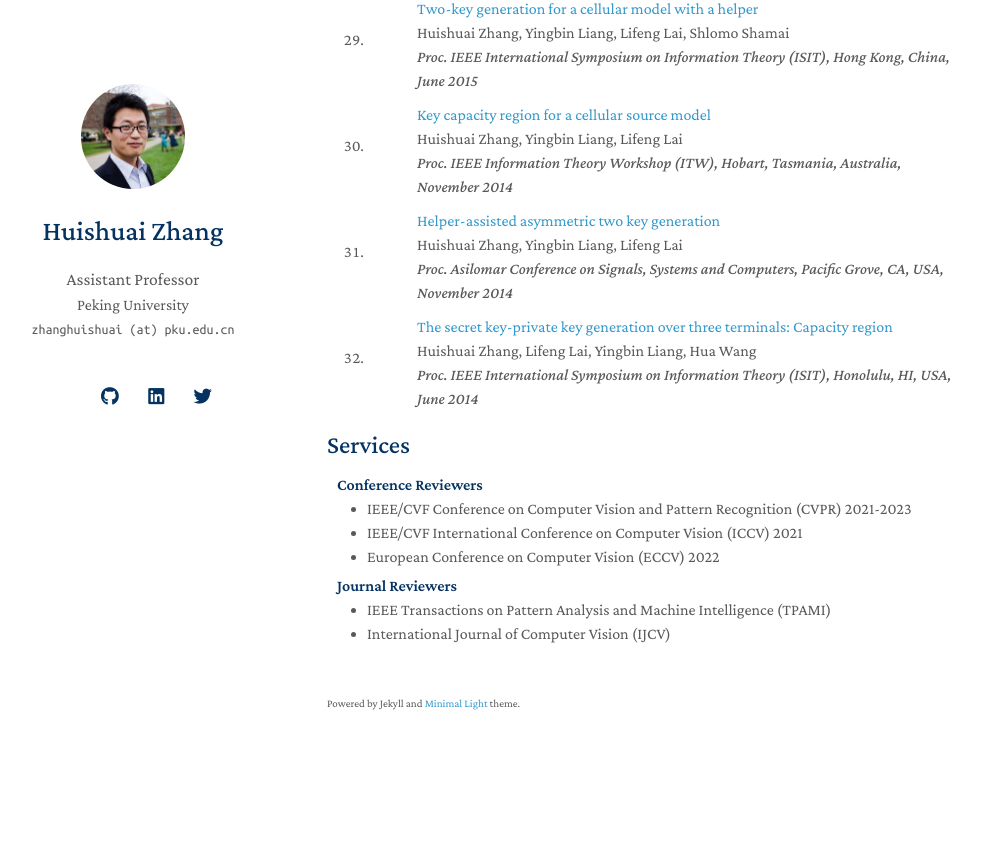
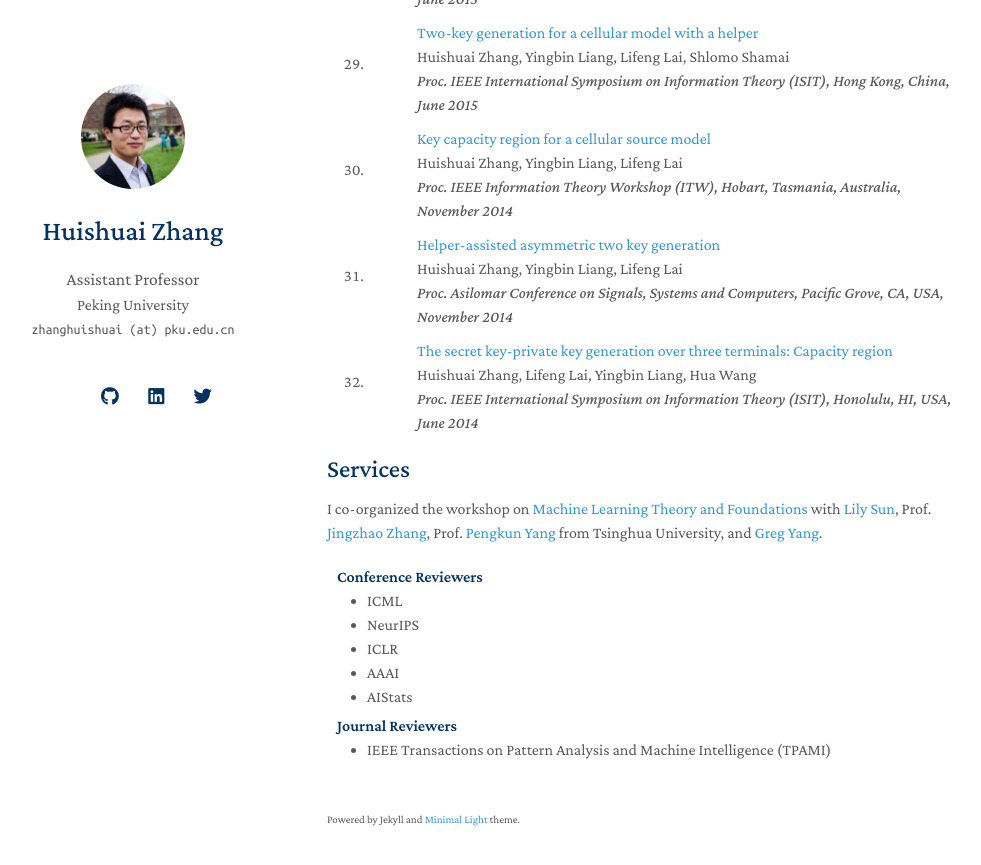
Before and after one commit to huishuai-git/huishuai-git.github.io, a Jekyll site: the page built from index.md, in a window 1280 px wide and 900 px high, scrolled down 3913 px. Shown: the top 865 px of the window, without its empty margins (143-1124 px from the left). Built offline with Jekyll 4.4.1, drawn with Linux system fonts in a browser that asks for light colours; nearby versions of some CDN libraries; a style sheet for code colours, icons or effects is not loaded; our own code applies the rules of GitHub Pages for plain Markdown files; before the commit the page ends 4697 px from its top, so only the background shows below that; some of the changed text lies outside the part shown.

Commit message:
modify index and services

```diff
--- a/_includes/services.md
+++ b/_includes/services.md
@@ -1,16 +1,20 @@
 ## Services
+
+I co-organized the workshop on [Machine Learning Theory and Foundations](https://www.microsoft.com/en-us/research/event/workshop-on-machine-learning-theory-and-foundations/) with [Lily Sun](https://www.microsoft.com/en-us/research/people/lisu/), Prof. [Jingzhao Zhang](https://sites.google.com/view/jingzhao/home), Prof. [Pengkun Yang](https://sites.google.com/site/pyangece/) from Tsinghua University, and [Greg Yang](https://thegregyang.com/).
 
 <h4 style="margin:0 10px 0;">Conference Reviewers</h4>
 
 <ul style="margin:0 0 5px;">
-  <li><a href="http://cvpr2023.thecvf.com/"><autocolor>IEEE/CVF Conference on Computer Vision and Pattern Recognition (CVPR) 2021-2023</autocolor></a></li>
-  <li><a href="http://iccv2021.thecvf.com/"><autocolor>IEEE/CVF International Conference on Computer Vision (ICCV) 2021</autocolor></a></li>
-  <li><a href="https://eccv2022.ecva.net/"><autocolor>European Conference on Computer Vision (ECCV) 2022</autocolor></a></li>
+  <li><a href="https://icml.cc"><autocolor>ICML</autocolor></a></li>
+  <li><a href="https://neurips.cc"><autocolor>NeurIPS</autocolor></a></li>
+  <li><a href="https://iclr.cc"><autocolor>ICLR</autocolor></a></li>
+  <li><a href="https://aaai.org"><autocolor>AAAI</autocolor></a></li>
+  <li><a href="https://aistats.org"><autocolor>AIStats</autocolor></a></li>
 </ul>
 
 <h4 style="margin:0 10px 0;">Journal Reviewers</h4>
 
 <ul style="margin:0 0 20px;">
   <li><a href="https://www.computer.org/csdl/journal/tp"><autocolor>IEEE Transactions on Pattern Analysis and Machine Intelligence (TPAMI)</autocolor></a></li>
-  <li><a href="https://www.springer.com/journal/11263"><autocolor>International Journal of Computer Vision (IJCV)</autocolor></a></li>
+  <!-- <li><a href="https://www.springer.com/journal/11263"><autocolor>IEEE Transactions </autocolor></a></li> -->
 </ul>
--- a/index.md
+++ b/index.md
@@ -5,7 +5,7 @@ layout: homepage
 ## About Me
 
 
-Hello! This is Huishuai Zhang. I am an assistant professor at [Wangxuan Institute of Computer Technology](https://www.icst.pku.edu.cn), Peking Universy. Before joining academia, I was a Principal Researcher at [Microsoft Research Asia](https://www.microsoft.com/en-us/research/lab/microsoft-research-asia/). My research work aims at understanding the fundamental limits of machine learning, designing efficient and robust learning algorithms.
+Hello! This is Huishuai Zhang. I am an assistant professor at [Wangxuan Institute of Computer Technology](https://www.icst.pku.edu.cn), Peking Universy starting from Jan. 2024. Before joining academia, I was a Principal Researcher at [Microsoft Research Asia](https://www.microsoft.com/en-us/research/lab/microsoft-research-asia/). Before that, I graduated from Syracuse University with Ph.D under the supervision of Prof. [Yingbin Liang](https://sites.google.com/view/yingbinliang/home). My research work aims at understanding the fundamental limits of machine learning, designing efficient and robust learning algorithms.
 
 
 
```
